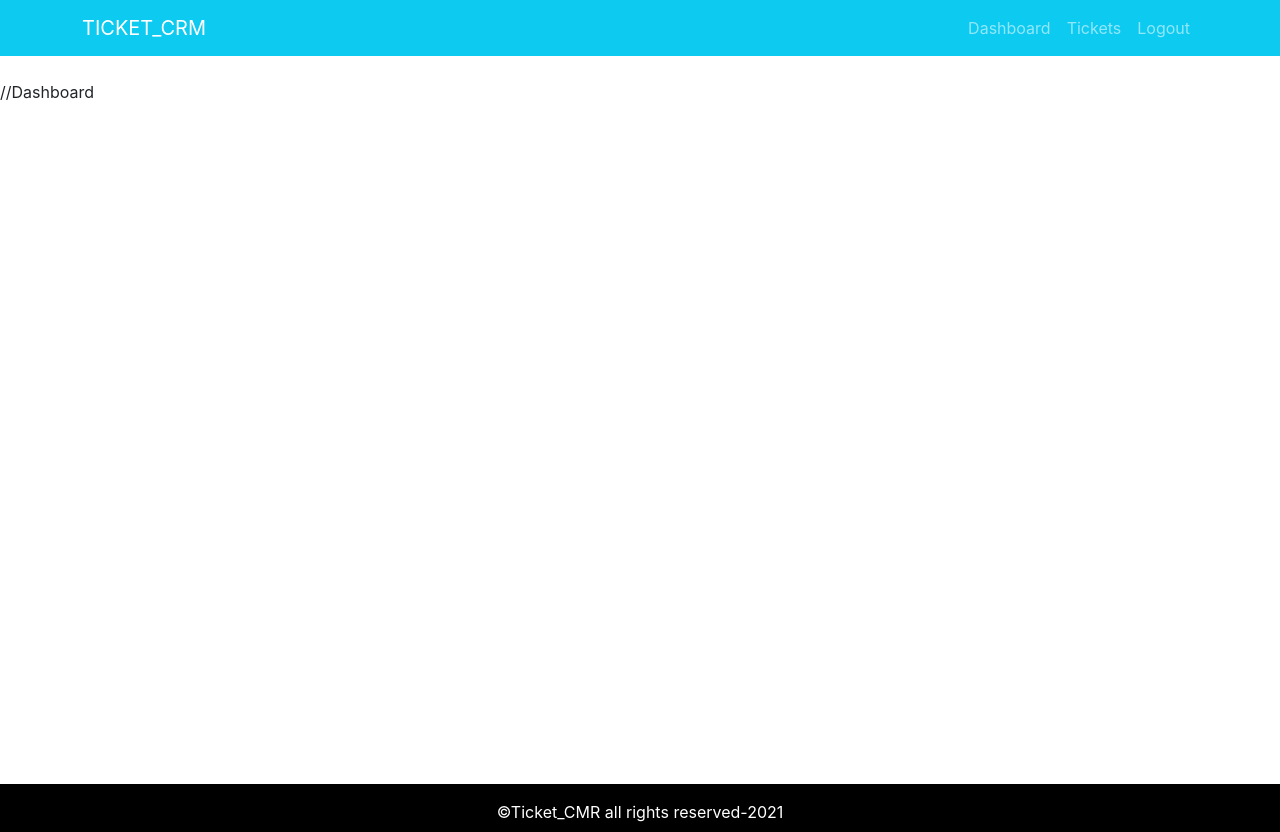
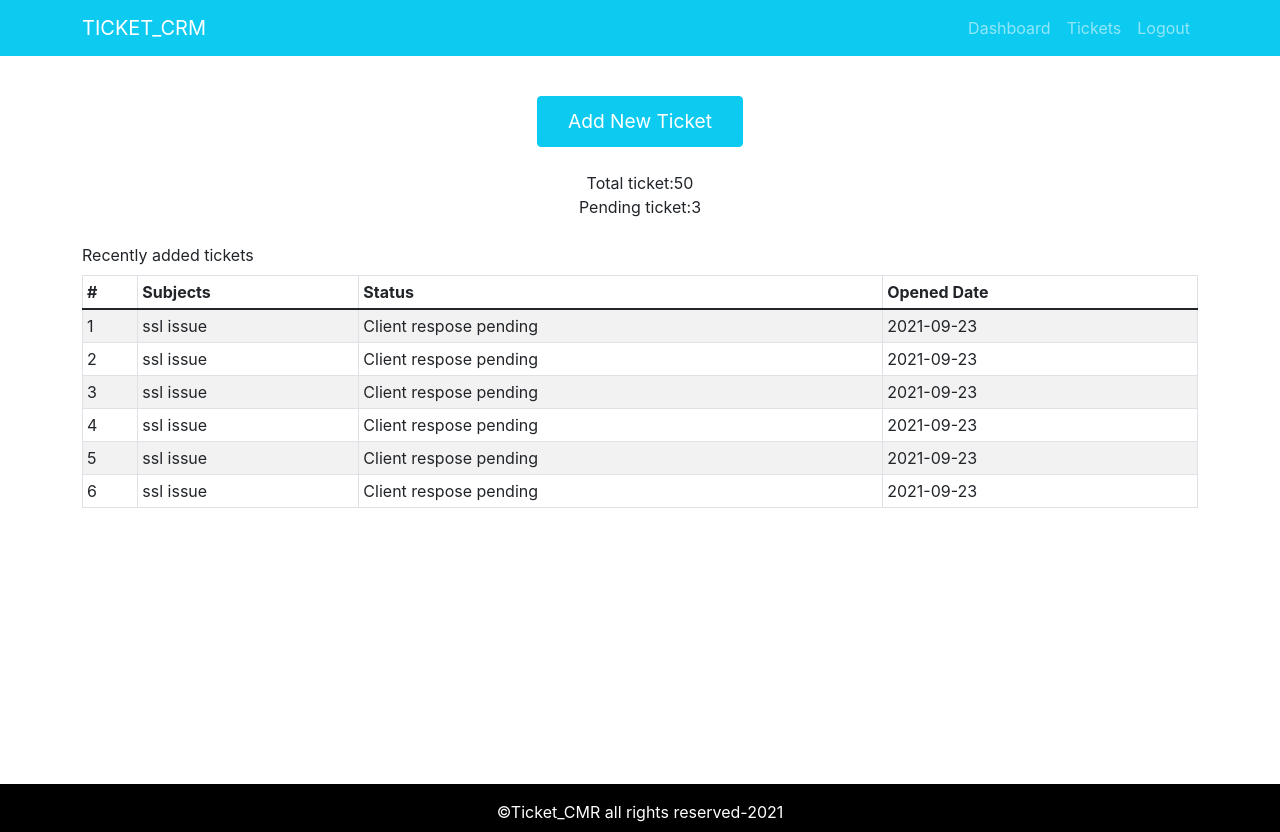
Before and after one commit to vikash-sde/Reactjs-CRM-ticketing-system, a React (Create React App) app: page / in a window 1280 px wide. Built offline with nearby package versions, Linux system fonts and the light colour scheme; the HTML template or start-up script is replaced by a standard one.

Commit message:
dashboard page added

```diff
--- a/src/App.js
+++ b/src/App.js
@@ -1,5 +1,5 @@
-import { Button } from "react-bootstrap";
 import "./App.css";
+import Dashboard from "./components/Dashboard";
 import DefaultLayout from "./layout/DefaultLayout";
 import Entry from "./pages/Entry";
 
@@ -7,7 +7,9 @@ function App() {
   return (
     <div className="App">
       {/* <Entry /> */}
-      <DefaultLayout>//Dashboard</DefaultLayout>
+      <DefaultLayout>
+        <Dashboard />
+      </DefaultLayout>
     </div>
   );
 }
--- /dev/null
+++ b/src/assets/dummy-tickets.json
@@ -0,0 +1,32 @@
+[
+  {
+    "id": 1,
+    "status": "Client respose pending",
+    "addDate": "2021-09-23"
+  },
+  {
+    "id": 2,
+    "status": "Client respose pending",
+    "addDate": "2021-09-23"
+  },
+  {
+    "id": 3,
+    "status": "Client respose pending",
+    "addDate": "2021-09-23"
+  },
+  {
+    "id": 4,
+    "status": "Client respose pending",
+    "addDate": "2021-09-23"
+  },
+  {
+    "id": 5,
+    "status": "Client respose pending",
+    "addDate": "2021-09-23"
+  },
+  {
+    "id": 6,
+    "status": "Client respose pending",
+    "addDate": "2021-09-23"
+  }
+]
--- /dev/null
+++ b/src/components/Dashboard.jsx
@@ -0,0 +1,44 @@
+import React from "react";
+import { Button, Col, Container, Row } from "react-bootstrap";
+import TicketTable from "./TicketTable";
+
+import tickets from "../assets/dummy-tickets.json";
+
+const Dashboard = () => {
+  return (
+    <div>
+      <Container>
+        <Row>
+          <Col className="text-center mt-3 mb-2">
+            <Button
+              variant="info"
+              style={{
+                "font-size": "1.2rem",
+                padding: "10px 30px",
+                color: "white",
+              }}
+            >
+              Add New Ticket
+            </Button>
+          </Col>
+        </Row>
+        <Row>
+          <Col className="text-center mt-3 mb-2">
+            <div>Total ticket:50</div>
+            <div>Pending ticket:3</div>
+          </Col>
+        </Row>
+        <Row>
+          <Col className=" mt-3 mb-2">Recently added tickets</Col>
+        </Row>
+        <Row>
+          <Col className="recent_ticket">
+            <TicketTable tickets={tickets} />
+          </Col>
+        </Row>
+      </Container>
+    </div>
+  );
+};
+
+export default Dashboard;
--- /dev/null
+++ b/src/components/TicketTable.jsx
@@ -0,0 +1,38 @@
+import React from "react";
+import { Table } from "react-bootstrap";
+
+const TicketTable = ({ tickets }) => {
+  //   console.log(tickets);
+  return (
+    <div>
+      <Table striped bordered hover size="sm">
+        <thead>
+          <tr>
+            <th>#</th>
+            <th>Subjects</th>
+            <th>Status</th>
+            <th>Opened Date</th>
+          </tr>
+        </thead>
+        <tbody>
+          {tickets.length ? (
+            tickets.map(({ id, status, addDate }) => (
+              <tr key={id}>
+                <td>{id}</td>
+                <td>ssl issue</td>
+                <td>{status}</td>
+                <td>{addDate}</td>
+              </tr>
+            ))
+          ) : (
+            <td colSpan="4" className="text-center">
+              No tickets to Show
+            </td>
+          )}
+        </tbody>
+      </Table>
+    </div>
+  );
+};
+
+export default TicketTable;
```
Also changed, not shown: src/components/first.jsx (deleted).
